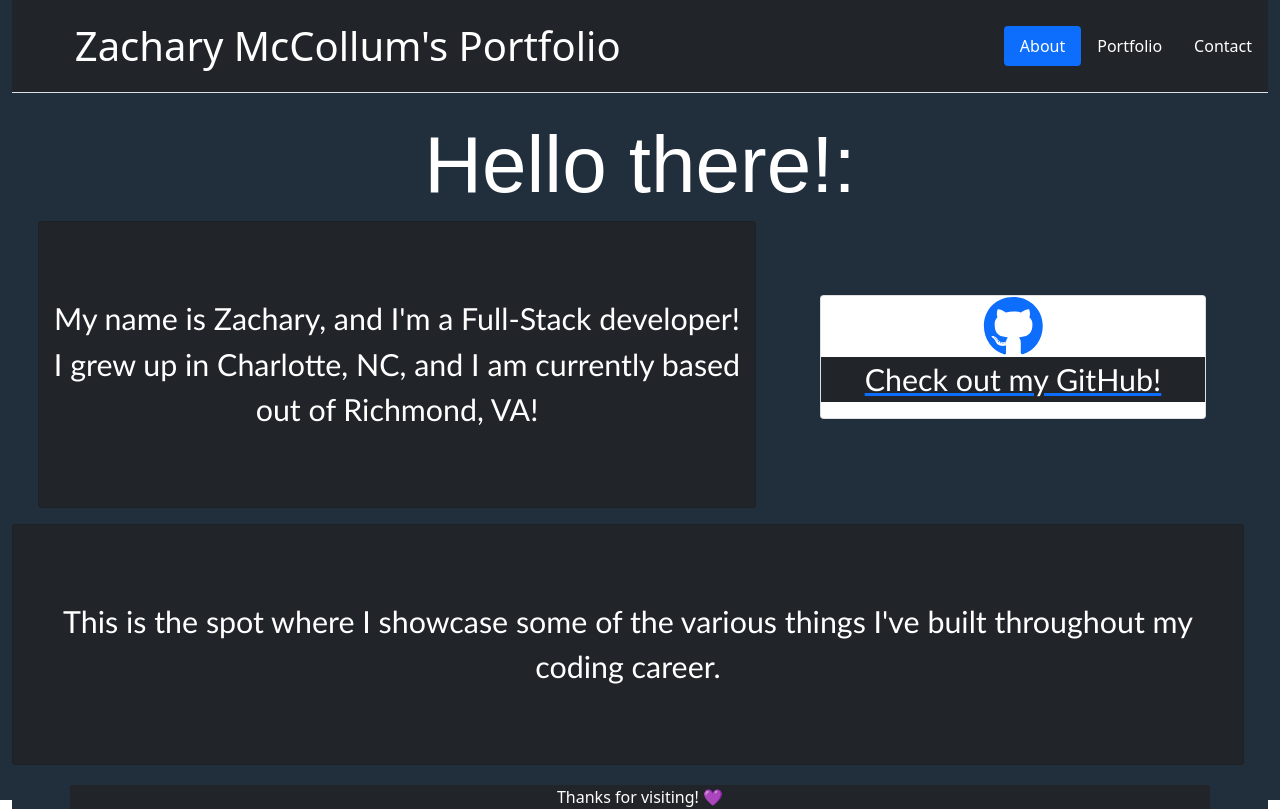
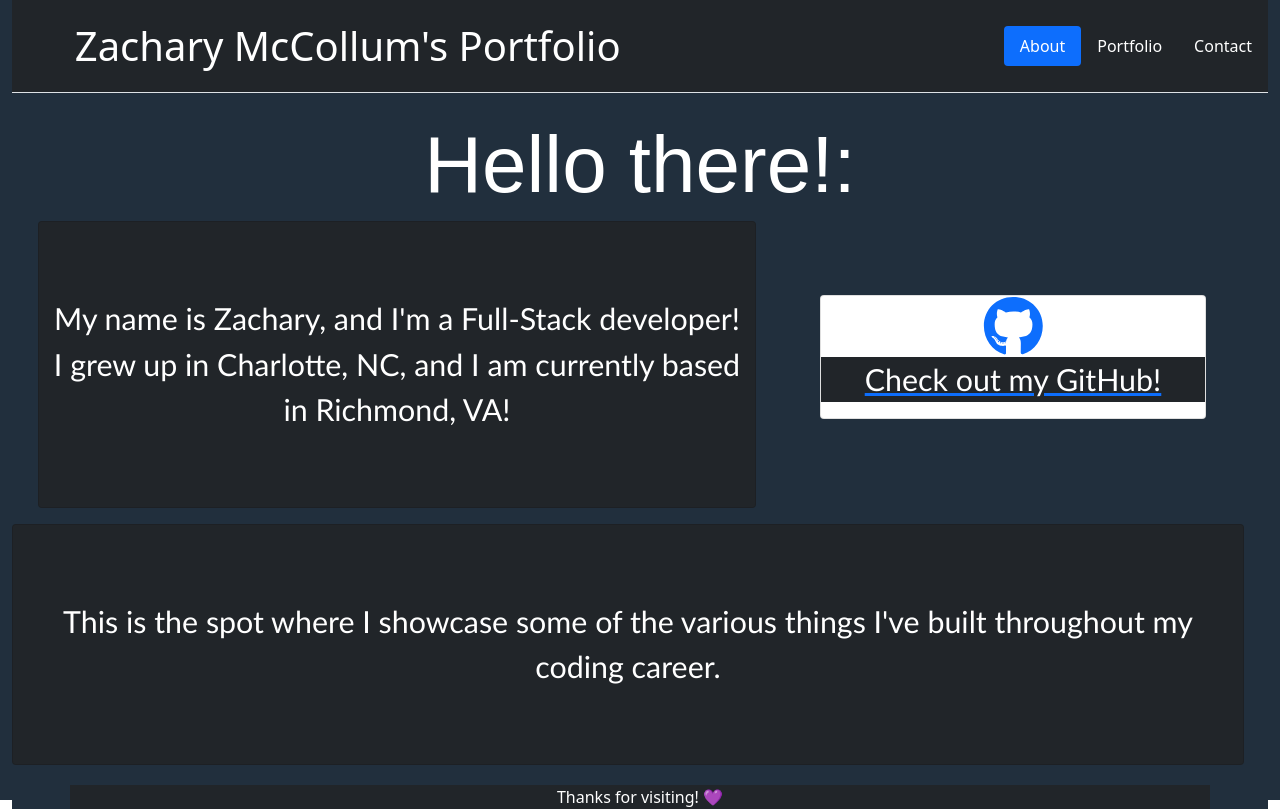
Before and after one commit to zpmcdev/my-portfolio, a React (Create React App) app: page / in a window 1280 px wide. Built offline with nearby package versions, Linux system fonts and the light colour scheme.

Commit message:
grammar/about

```diff
--- a/src/components/About/index.js
+++ b/src/components/About/index.js
@@ -13,7 +13,7 @@ const About = () => {
           Hello there!:
         </h1>
         <div className='main-color row justify-content-around'>
-            <p className="aboutp card bg-dark col-7 text-center">My name is Zachary, and I'm a Full-Stack developer! I grew up in Charlotte, NC, and I am currently based out of Richmond, VA!
+            <p className="aboutp card bg-dark col-7 text-center">My name is Zachary, and I'm a Full-Stack developer! I grew up in Charlotte, NC, and I am currently based in Richmond, VA!
             </p>
             <div className="aboutp col-4 text-center">
               <a href={github} target="_blank" rel="noreferrer" className=" card main-color col-12">
```
